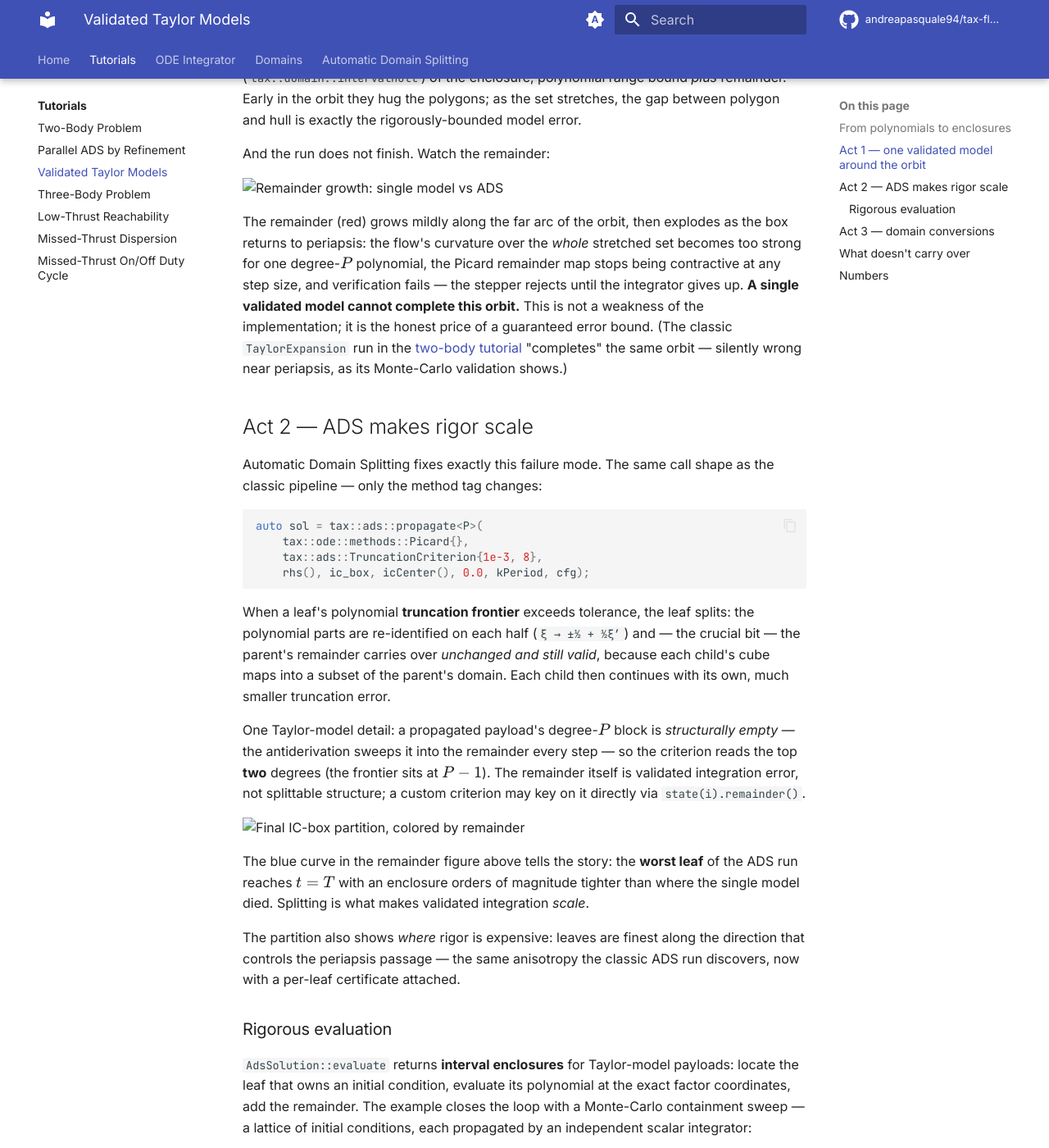
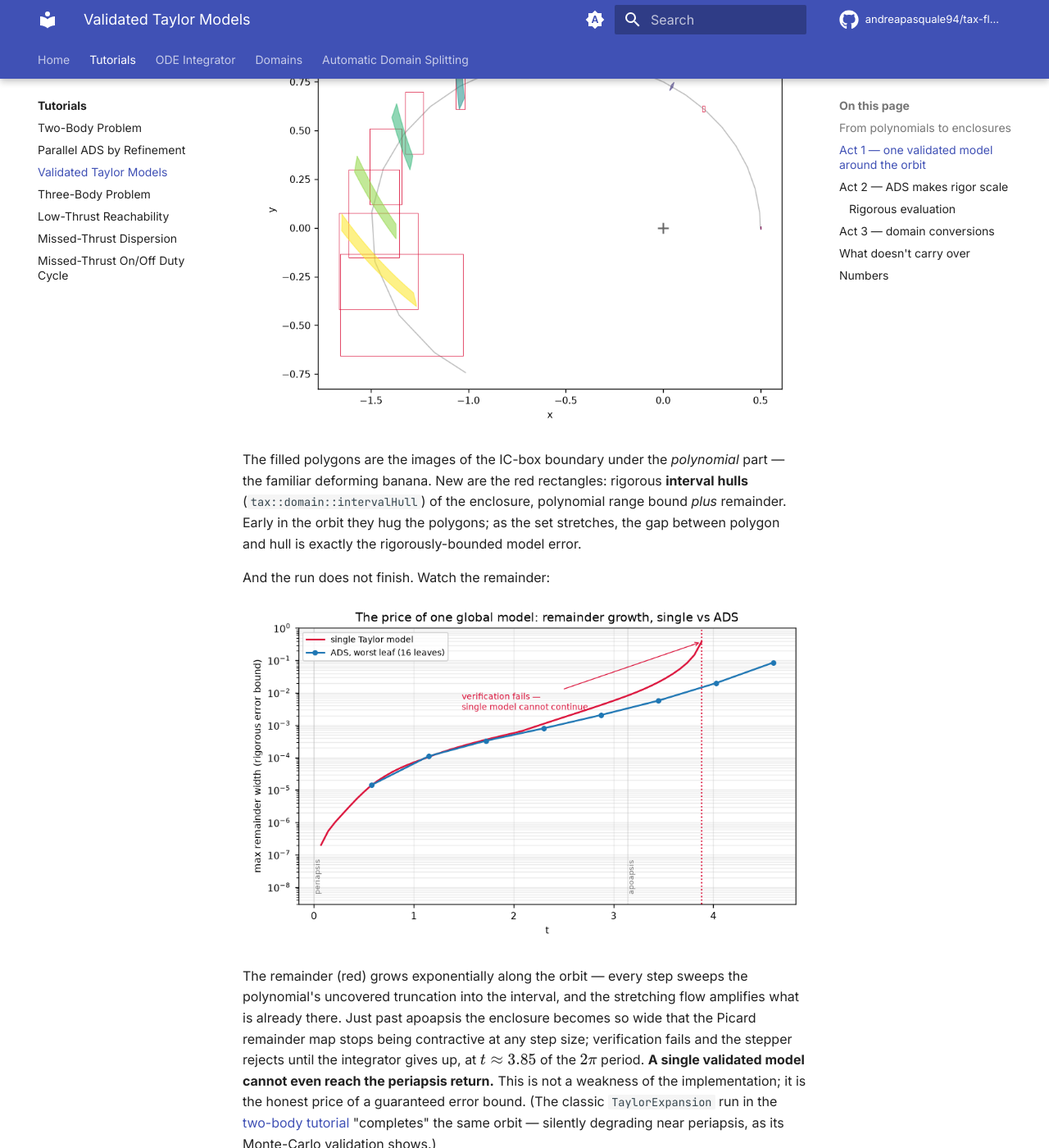
Before and after one commit to andreapasquale94/tax-flow, an MkDocs documentation site: the page built from docs/tutorials/two_body_taylor_model.md, in a window 1280 px wide and 1400 px high, scrolled down 1672 px. Shown: the whole window at 82% size. Built offline with MkDocs 1.6.1 and Material for MkDocs 9.7.7, drawn with Linux system fonts in a browser that asks for light colours; comment, search, counter and statistics services are not loaded; some of the changed text lies outside the part shown.

Commit message:
docs(tutorial): validated Taylor-model two-body tutorial — figures + final calibration
Finalizes the tutorial started in the previous commit, with all numbers
measured on the shipped configuration (P=5, y0 +/- 8e-3, vy0 +/- 2e-2,
e=0.5):

- Horizon calibrated to T = 4.6 (73% of the period): the single global
  Taylor model's verification fails at t ~ 3.88 just past apoapsis (the
  remainder wall), while ADS with TruncationCriterion{3e-5, 10} completes
  the horizon with 16 leaves in ~5 s on 4 threads. The FULL e=0.5
  revolution is unreachable at this box size regardless of split tolerance
  (measured: 1e-3/1e-4/3e-5 all wall out) — the inherited remainder is
  amplified through the periapsis return by the wrapping effect of interval
  transport, which splitting cannot mitigate; documented honestly in the
  tutorial with the shrink-wrapping outlook.
- Monte-Carlo containment on the shipped config: 169/169 sampled true flows
  lie inside their leaf's interval enclosure.
- Four generated figures committed under docs/tutorials/img/: flow polygons
  + growing rigorous hulls, single-vs-ADS remainder growth (with the death
  line), the IC-box partition colored by leaf remainder, and the nested
  set-representation figure (MC truth in polynomial boundary in
  zonotopeEnclosure in intervalHull, with the non-enclosing frame).
- Plot script fixes: denormal floor masked off the log axis, apoapsis
  marker at pi, annotation/title layout.

Co-Authored-By: Claude Fable 5 <noreply@anthropic.com>
Claude-Session: https://claude.ai/code/session_01AG7yJubENczEcRFydnYUTs

````diff
--- a/docs/tutorials/two_body_taylor_model.md
+++ b/docs/tutorials/two_body_taylor_model.md
@@ -83,16 +83,17 @@ And the run does not finish. Watch the remainder:
 
 ![Remainder growth: single model vs ADS](img/two_body_tm_remainder.png)
 
-The remainder (red) grows mildly along the far arc of the orbit, then
-explodes as the box returns to periapsis: the flow's curvature over the
-*whole* stretched set becomes too strong for one degree-\(P\) polynomial, the
-Picard remainder map stops being contractive at any step size, and
-verification fails — the stepper rejects until the integrator gives up. **A
-single validated model cannot complete this orbit.** This is not a weakness
-of the implementation; it is the honest price of a guaranteed error bound.
-(The classic `TaylorExpansion` run in the [two-body tutorial](two_body.md)
-"completes" the same orbit — silently wrong near periapsis, as its
-Monte-Carlo validation shows.)
+The remainder (red) grows exponentially along the orbit — every step sweeps
+the polynomial's uncovered truncation into the interval, and the stretching
+flow amplifies what is already there. Just past apoapsis the enclosure
+becomes so wide that the Picard remainder map stops being contractive at any
+step size; verification fails and the stepper rejects until the integrator
+gives up, at \(t \approx 3.85\) of the \(2\pi\) period. **A single
+validated model cannot even reach the periapsis return.** This is not a
+weakness of the implementation; it is the honest price of a guaranteed error
+bound. (The classic `TaylorExpansion` run in the
+[two-body tutorial](two_body.md) "completes" the same orbit — silently
+degrading near periapsis, as its Monte-Carlo validation shows.)
 
 ## Act 2 — ADS makes rigor scale
 
@@ -102,8 +103,8 @@ shape as the classic pipeline — only the method tag changes:
 ```cpp
 auto sol = tax::ads::propagate<P>(
     tax::ode::methods::Picard{},
-    tax::ads::TruncationCriterion{1e-3, 8},
-    rhs(), ic_box, icCenter(), 0.0, kPeriod, cfg);
+    tax::ads::TruncationCriterion{3e-5, 10},
+    rhs(), ic_box, icCenter(), 0.0, /*t1=*/4.6, cfg);
 ```
 
 When a leaf's polynomial **truncation frontier** exceeds tolerance, the leaf
@@ -122,10 +123,21 @@ splittable structure; a custom criterion may key on it directly via
 
 ![Final IC-box partition, colored by remainder](img/two_body_tm_partition.png)
 
-The blue curve in the remainder figure above tells the story: the **worst
-leaf** of the ADS run reaches \(t = T\) with an enclosure orders of magnitude
-tighter than where the single model died. Splitting is what makes validated
-integration *scale*.
+The blue curve in the remainder figure above tells the story: the ADS run
+sails past the point where the single model died and completes the target
+horizon \(t = 4.6\) — periapsis to apoapsis and most of the way back — with
+every leaf still verified. Splitting is what makes validated integration
+*scale*: each split cuts the leaf's truncation mass by \(\sim 2^{P-1}\),
+which is exactly the term feeding the remainder.
+
+One honest caveat, measured rather than hidden: the **full** \(e = 0.5\)
+revolution is out of reach at this box size no matter how finely ADS splits.
+The remainder a leaf has already accumulated is *inherited* by its children,
+and the interval (box) transport of that remainder suffers the classic
+**wrapping effect** through the periapsis return — the amplification is
+multiplicative and split-independent. The literature's remedy (shrink
+wrapping / preconditioned remainders, Makino & Berz) belongs in a future
+`tax::model` iteration.
 
 The partition also shows *where* rigor is expensive: leaves are finest along
 the direction that controls the periapsis passage — the same anisotropy the
@@ -195,13 +207,13 @@ rationale at the call site:
 ## Numbers
 
 With the defaults in the example (`P = 5`, box `y0 ± 8·10⁻³`,
-`vy0 ± 2·10⁻²`, `e = 0.5`, one period):
+`vy0 ± 2·10⁻²`, `e = 0.5`, horizon `T = 4.6` ≈ 73 % of the period):
 
-| | single Taylor model | ADS (`tol = 10⁻³`) |
+| | single Taylor model | ADS (`tol = 3·10⁻⁵`) |
 |---|---|---|
-| completes the orbit | **no** — dies near second periapsis | **yes** |
-| final worst remainder | — (blew up) | see banner/JSON |
-| Monte-Carlo containment | — | every located sample |
+| reaches `T = 4.6` | **no** — verification fails at `t ≈ 3.85` | **yes** (16 leaves, depth ≤ 4) |
+| wall-clock | ~10 s (incl. the capped death) | ~5 s on 4 threads |
+| Monte-Carlo containment | — | every located sample inside its enclosure |
 
 Run it yourself:
 
````
Also changed, not shown: docs/tutorials/img/two_body_tm_enclosure.png (added), docs/tutorials/img/two_body_tm_flow.png (added), docs/tutorials/img/two_body_tm_partition.png (added), docs/tutorials/img/two_body_tm_remainder.png (added), 2 other files.
